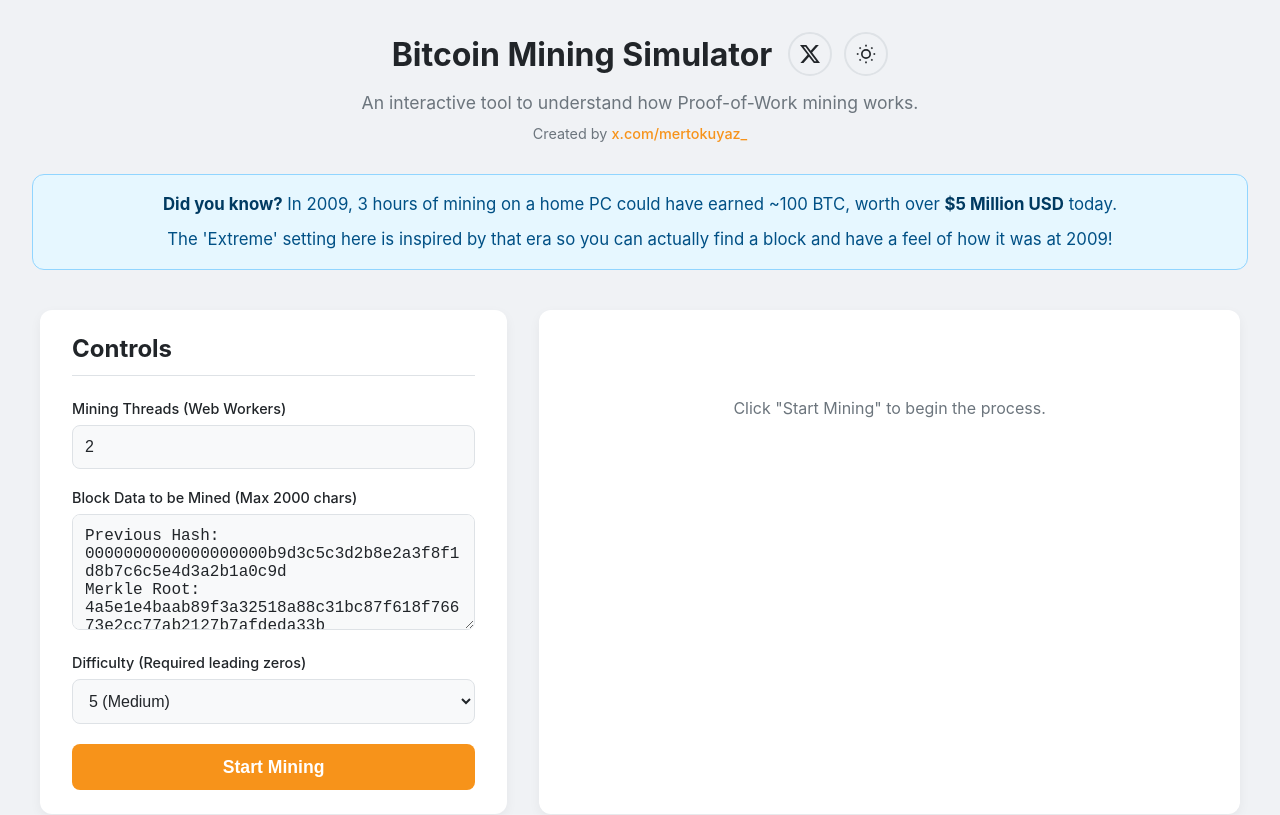
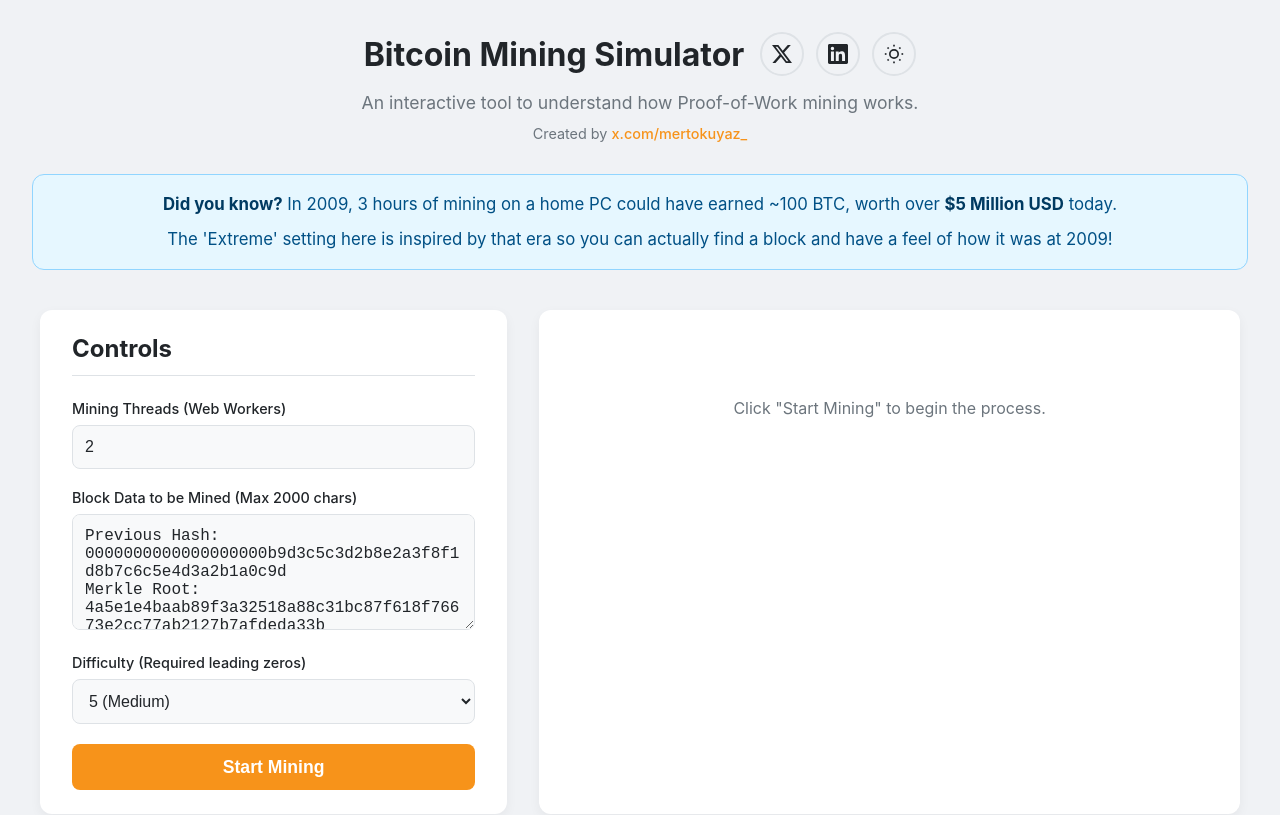
Before and after one commit to mertokuyaz/mertokuyaz.github.io, a plain HTML site: page index.html in a window 1280 px wide. Shown: the top 815 px of the page. Drawn offline with Linux system fonts and the light colour scheme.

Commit message:
Add LinkedIn profile icon beside X and theme controls

```diff
--- a/index.html
+++ b/index.html
@@ -19,6 +19,11 @@
                 <a class="social-link" href="https://x.com/mertokuyaz_" target="_blank" rel="noopener noreferrer" aria-label="Visit @mertokuyaz_ on X (opens in a new tab)" title="@mertokuyaz_ on X">
                     <svg viewBox="0 0 24 24" fill="currentColor" aria-hidden="true" focusable="false">
                         <path d="M18.901 1.153h3.68l-8.04 9.19L24 22.846h-7.406l-5.8-7.584-6.64 7.584H.47l8.6-9.835L0 1.154h7.594l5.243 6.932 6.064-6.933Zm-1.29 19.49h2.039L6.487 3.24H4.3l13.31 17.403Z"/>
+                    </svg>
+                </a>
+                <a class="social-link" href="https://www.linkedin.com/in/mert-okuyaz-6a18b1147/" target="_blank" rel="noopener noreferrer" aria-label="Visit Mert Okuyaz on LinkedIn (opens in a new tab)" title="Mert Okuyaz on LinkedIn">
+                    <svg viewBox="0 0 24 24" fill="currentColor" aria-hidden="true" focusable="false">
+                        <path d="M20.447 20.452h-3.554v-5.569c0-1.328-.027-3.037-1.852-3.037-1.853 0-2.136 1.445-2.136 2.939v5.667H9.351V9h3.414v1.561h.049c.476-.9 1.637-1.85 3.37-1.85 3.601 0 4.267 2.37 4.267 5.455v6.286zM5.337 7.433a2.062 2.062 0 1 1 0-4.124 2.062 2.062 0 0 1 0 4.124zM7.119 20.452H3.555V9h3.564v11.452zM22.225 0H1.771C.792 0 0 .774 0 1.729v20.542C0 23.227.792 24 1.771 24h20.451C23.2 24 24 23.227 24 22.271V1.729C24 .774 23.2 0 22.222 0h.003z"/>
                     </svg>
                 </a>
                 <button id="theme-toggle" class="theme-toggle" aria-label="Toggle dark mode">
```
